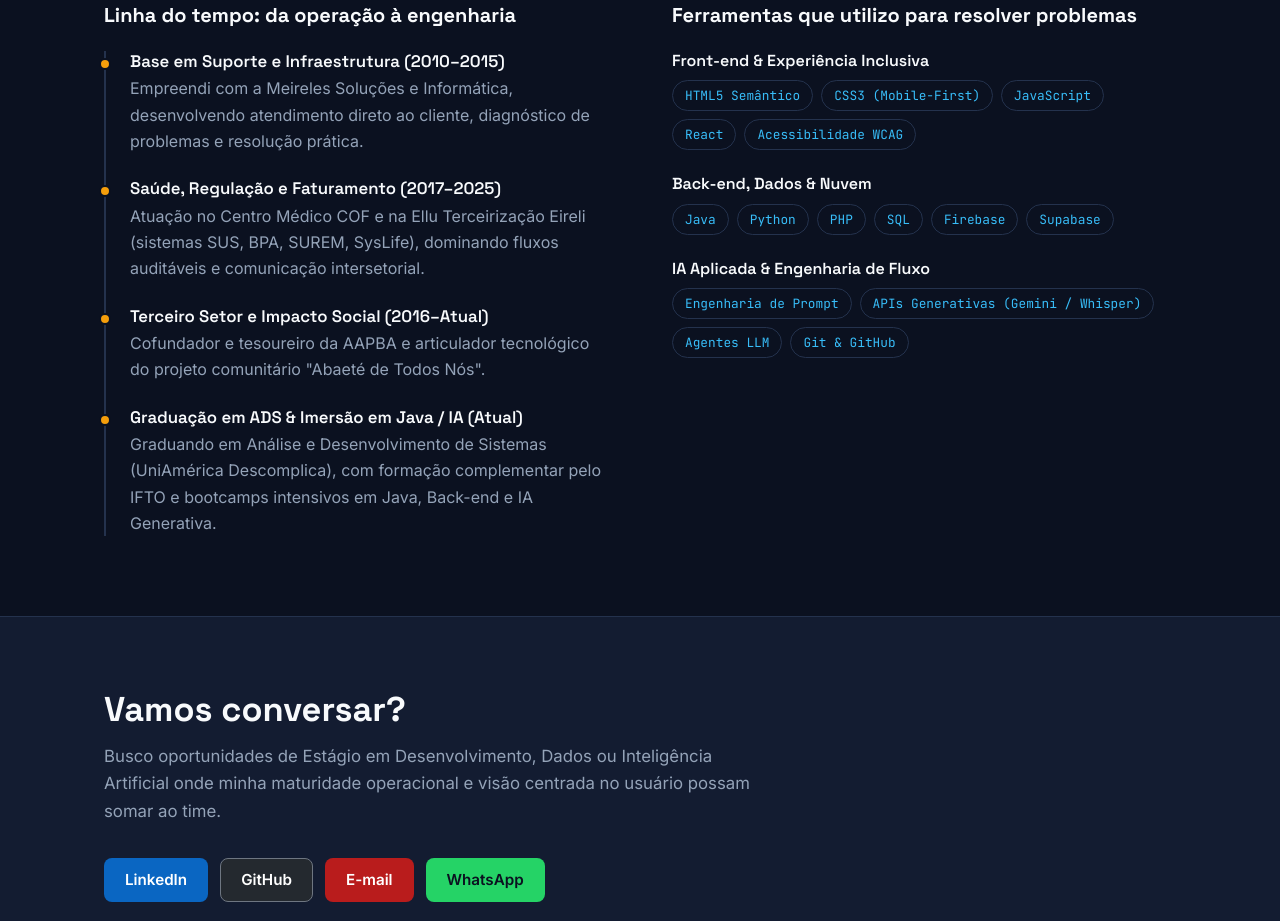
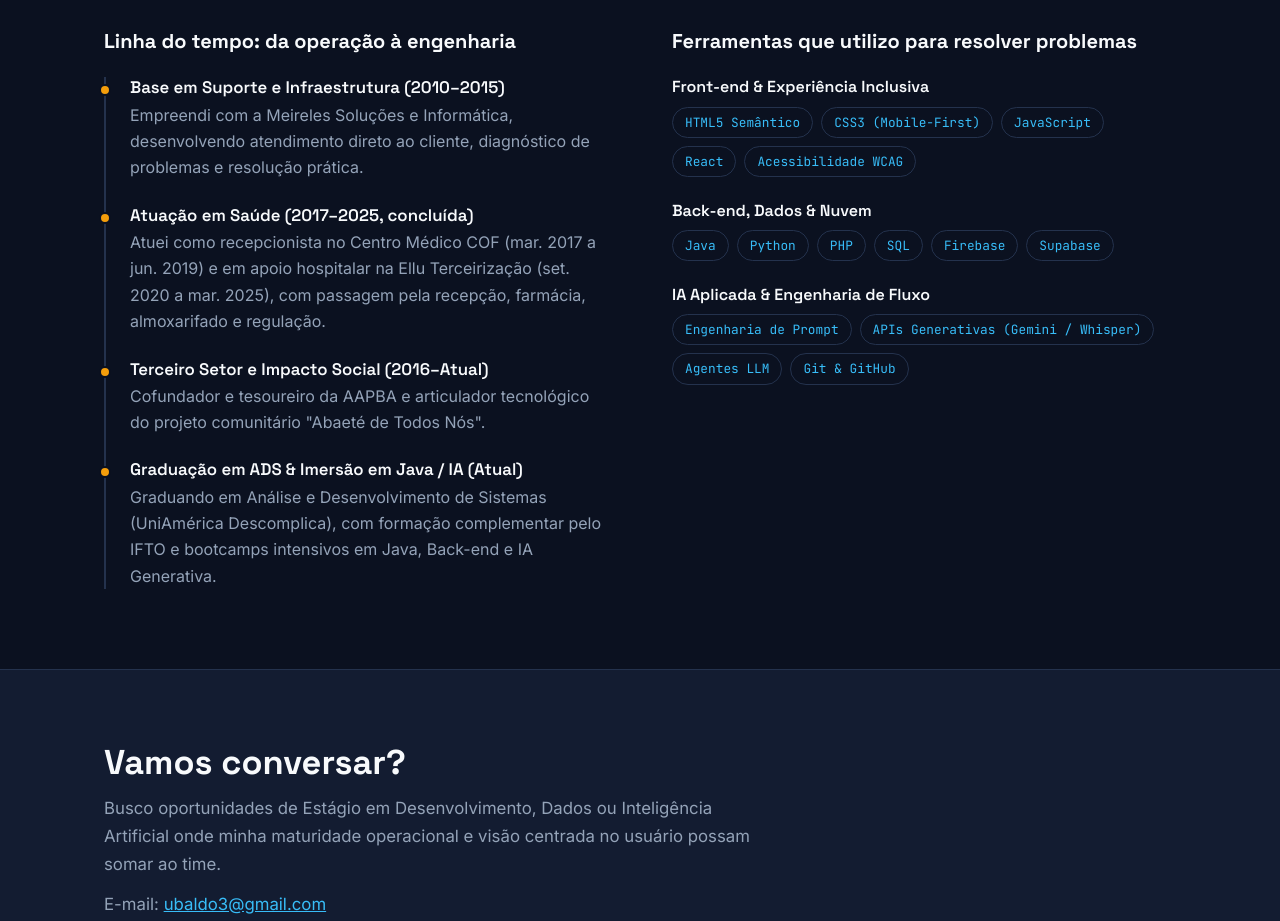
Before and after one commit to UMJS/UMJS.github.io, a plain HTML site: page index.html in a window 1280 px wide. Shown: the part 4632-5553 px from the top of the page. Drawn offline with Linux system fonts and the light colour scheme.

Commit message:
docs: refina contatos, trajetória e descrição do portfólio

```diff
--- a/index.html
+++ b/index.html
@@ -250,7 +250,7 @@
               </div>
               <div>
                 <dt>Solução</dt>
-                <dd>Usei Python para coletar a classificação do campeonato e exibir os cinco primeiros times.</dd>
+                <dd>Implementei um fluxo de web scraping em Python para coletar e estruturar a classificação do Brasileirão Série A e exibir os cinco primeiros times, com tratamento de falhas de conexão.</dd>
               </div>
             </dl>
             <ul class="tags" aria-label="Tecnologias">
@@ -326,8 +326,8 @@
                 <p>Empreendi com a Meireles Soluções e Informática, desenvolvendo atendimento direto ao cliente, diagnóstico de problemas e resolução prática.</p>
               </li>
               <li>
-                <h4>Saúde, Regulação e Faturamento (2017–2025)</h4>
-                <p>Atuação no Centro Médico COF e na Ellu Terceirização Eireli (sistemas SUS, BPA, SUREM, SysLife), dominando fluxos auditáveis e comunicação intersetorial.</p>
+                <h4>Atuação em Saúde (2017–2025, concluída)</h4>
+                <p>Atuei como recepcionista no Centro Médico COF (mar. 2017 a jun. 2019) e em apoio hospitalar na Ellu Terceirização (set. 2020 a mar. 2025), com passagem pela recepção, farmácia, almoxarifado e regulação.</p>
               </li>
               <li>
                 <h4>Terceiro Setor e Impacto Social (2016–Atual)</h4>
@@ -366,6 +366,7 @@
       <h2>Vamos conversar?</h2>
       <p class="section-lead">Busco oportunidades de Estágio em Desenvolvimento, Dados ou Inteligência Artificial onde minha maturidade operacional e visão centrada no usuário possam somar ao time.</p>
 
+      <p class="section-lead">E-mail: <a href="mailto:ubaldo3@gmail.com">ubaldo3@gmail.com</a></p>
       <ul class="contact-list">
         <li><a class="btn btn-linkedin" href="https://linkedin.com/in/umjs" target="_blank" rel="noopener" aria-label="LinkedIn de Ubaldo Meireles">LinkedIn</a></li>
         <li><a class="btn btn-github" href="https://github.com/UMJS" target="_blank" rel="noopener" aria-label="GitHub de Ubaldo Meireles">GitHub</a></li>
```
Also changed, not shown: 1 other file.
